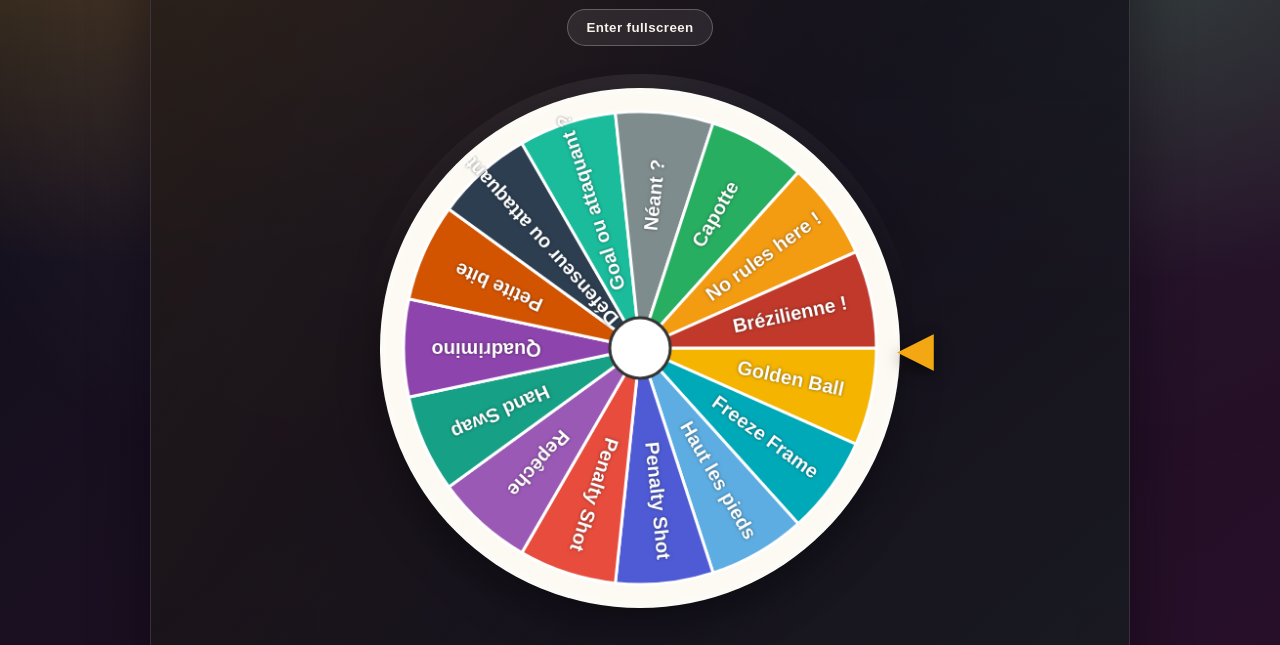
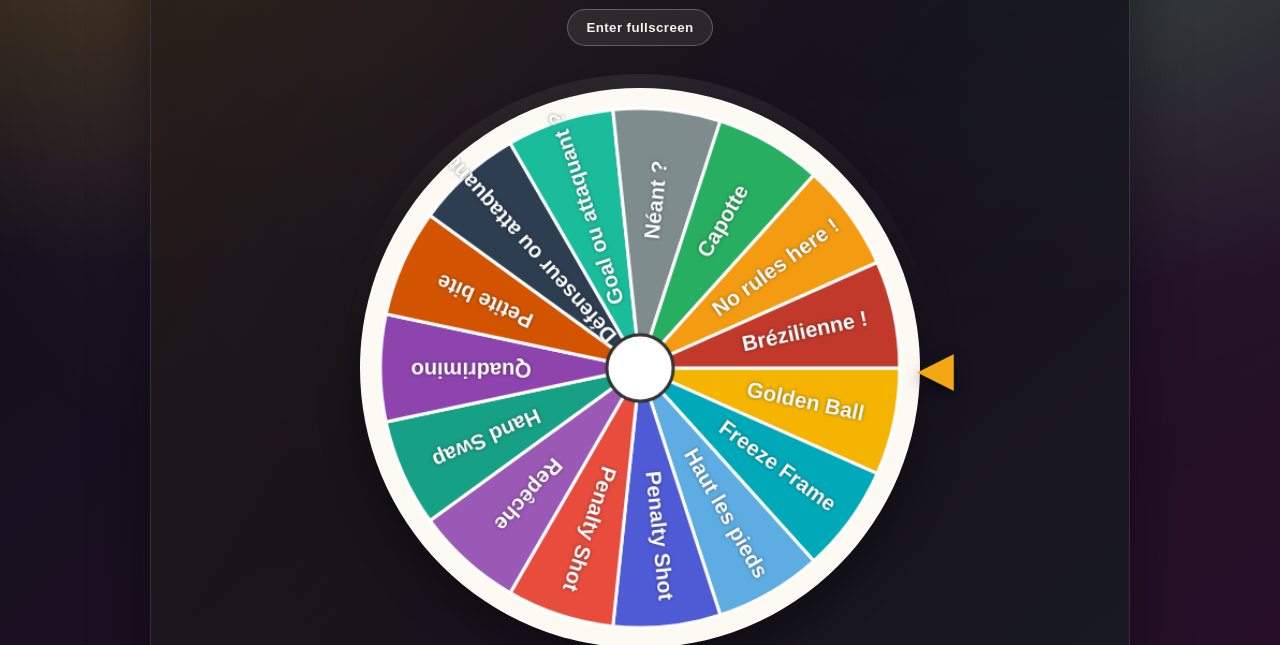
Before and after one commit to EAnathos/BabyFoot-Lottery, a plain HTML site: page index.html in a window 1280 px wide. Shown: the part 155-800 px from the top of the page. Drawn offline with Linux system fonts and the light colour scheme.

Commit message:
Adjust wheel canvas dimensions and border for improved aesthetics

```diff
--- a/styles.css
+++ b/styles.css
@@ -139,12 +139,12 @@ h2 {
 }
 
 #wheelCanvas {
-    width: min(78vw, 520px);
+    width: min(82vw, 560px);
     height: auto;
     border-radius: 50%;
     background: #fdfaf4;
     box-shadow: 0 20px 40px rgba(0, 0, 0, 0.35);
-    border: 6px solid rgba(255, 255, 255, 0.15);
+    border: 1px solid rgba(255, 255, 255, 0.12);
     cursor: pointer;
     transition: transform 0.25s ease, box-shadow 0.25s ease;
 }
```
